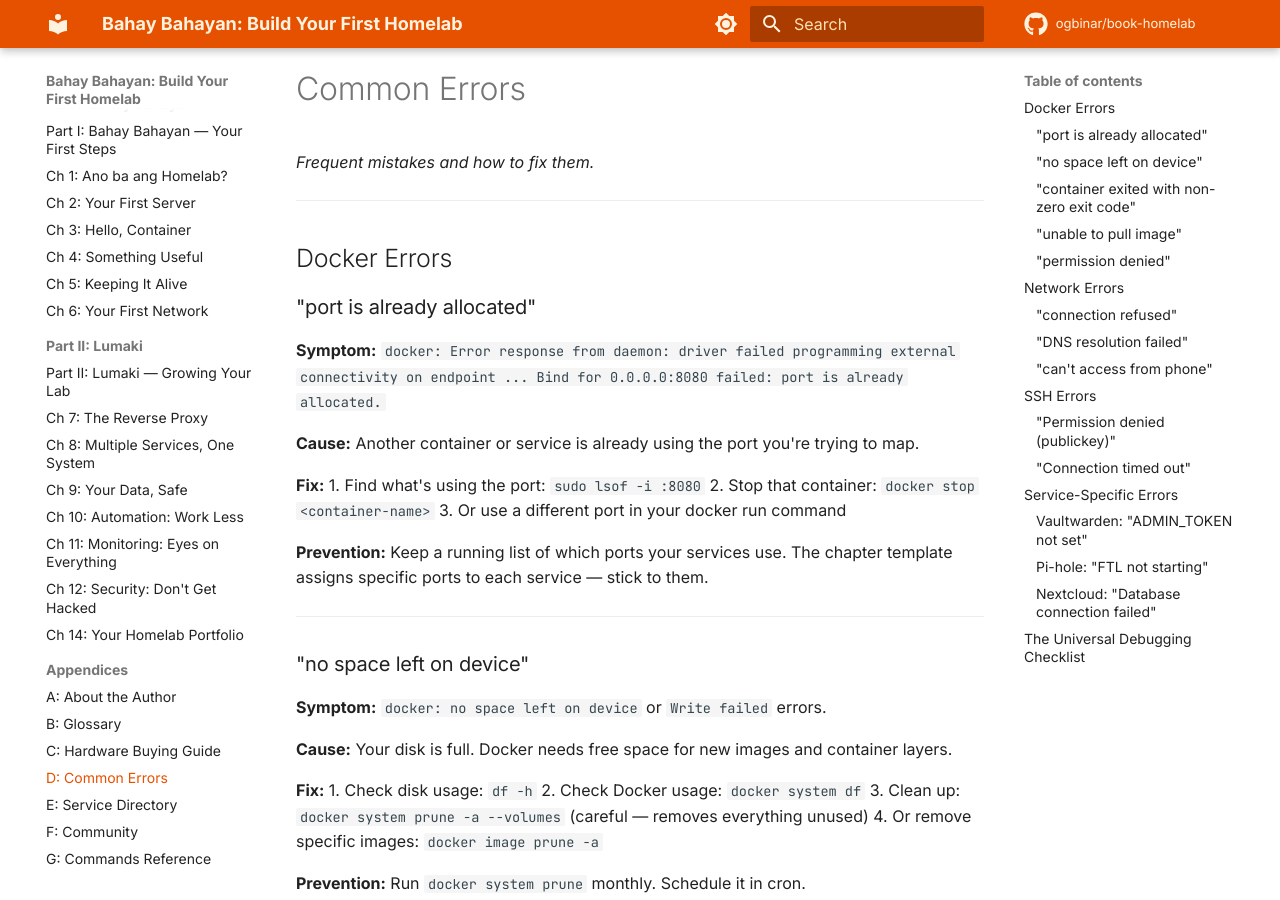
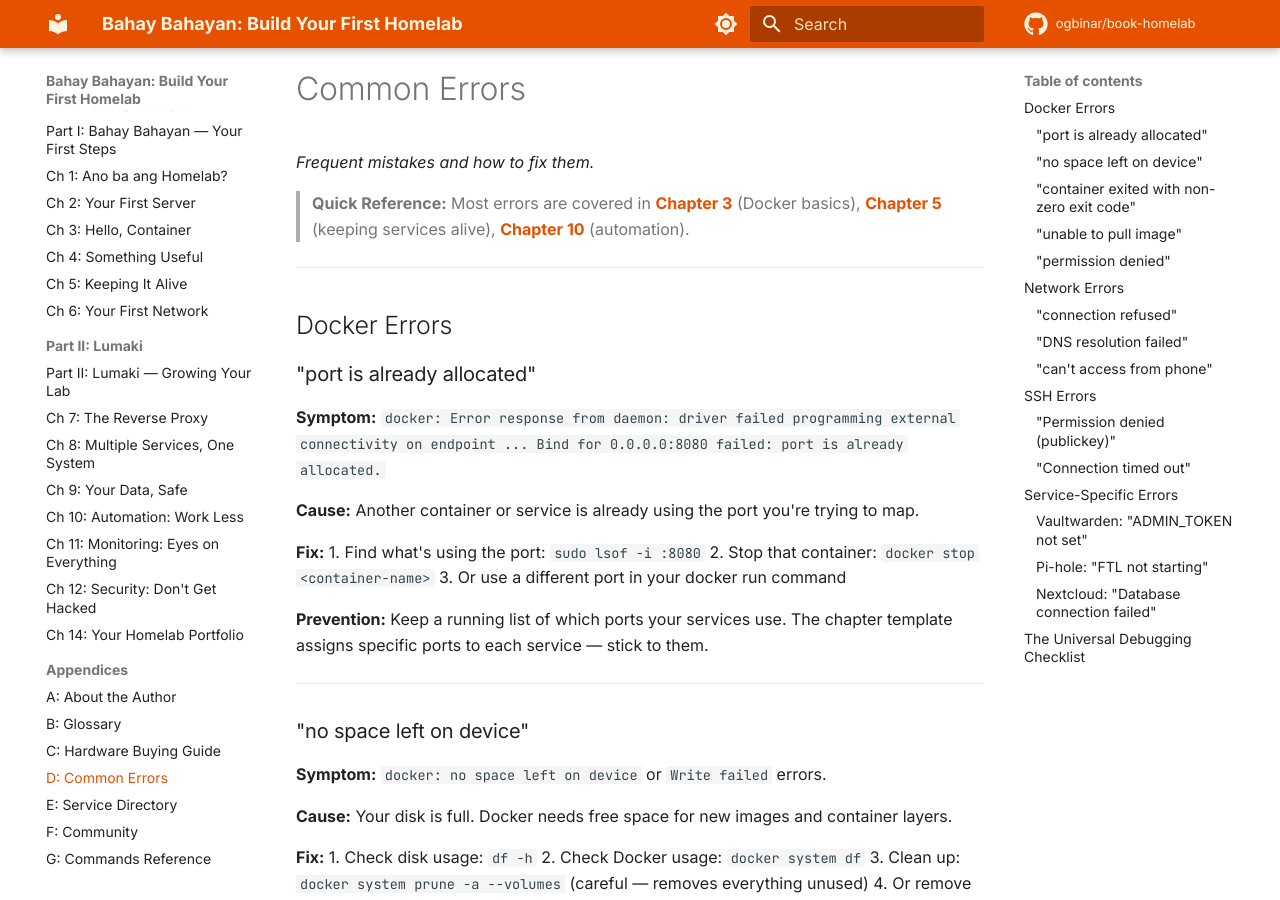
Before and after one commit to ogbinar/book-homelab, an MkDocs documentation site: the page built from docs/appendix/errors.md, in a window 1280 px wide and 900 px high. Built offline with MkDocs 1.6.1 and Material for MkDocs 9.7.7, drawn with Linux system fonts in a browser that asks for light colours; comment, search, counter and statistics services are not loaded.

Commit message:
docs: Add navigation links between chapters and appendices
- Ch1: Added explicit link to Ch2 in What's Next section
- services.md: Added quick reference to Ch4, Ch7, Ch11
- errors.md: Added quick reference to Ch3, Ch5, Ch10
- commands.md: Added quick reference to Ch3, Ch6, Ch8, Ch10
- hardware.md: Added quick reference to Ch2, Ch5, Ch8
- community.md: Added quick reference to DEP and Ch14

All pages now connected with bidirectional navigation.
No orphan pages detected.

```diff
--- a/docs/appendix/errors.md
+++ b/docs/appendix/errors.md
@@ -1,6 +1,8 @@
 # Common Errors
 
 _Frequent mistakes and how to fix them._
+
+> **Quick Reference:** Most errors are covered in **[Chapter 3](chapters/chapter-03.md)** (Docker basics), **[Chapter 5](chapters/chapter-05.md)** (keeping services alive), **[Chapter 10](chapters/chapter-10.md)** (automation).
 
 ---
 
```
Also changed, not shown: docs/appendix/commands.md (+2 -0 lines), docs/appendix/community.md (+2 -0 lines), docs/appendix/hardware.md (+2 -0 lines), docs/appendix/services.md (+2 -0 lines), docs/chapters/chapter-01.md (+1 -1 lines).
